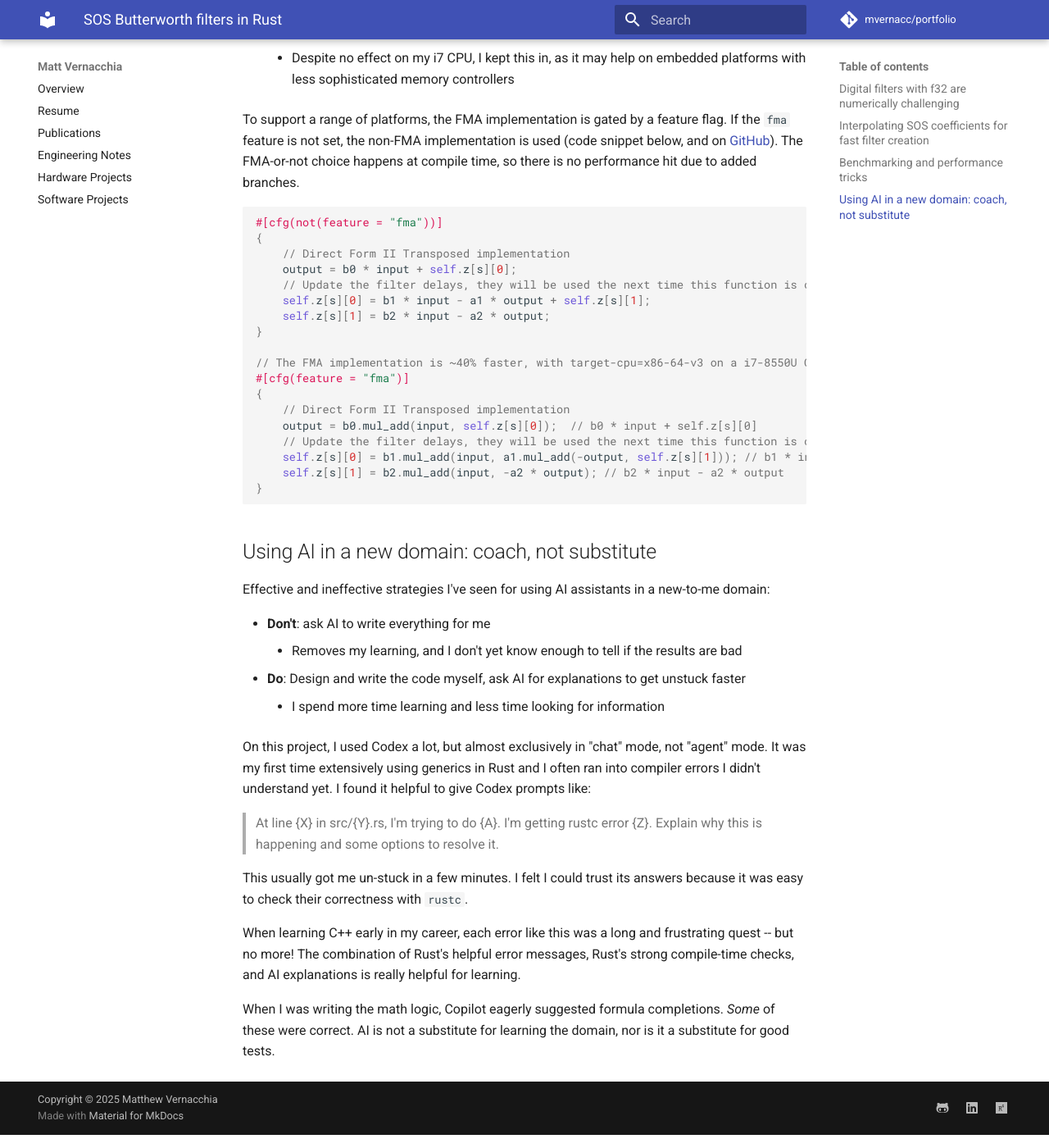
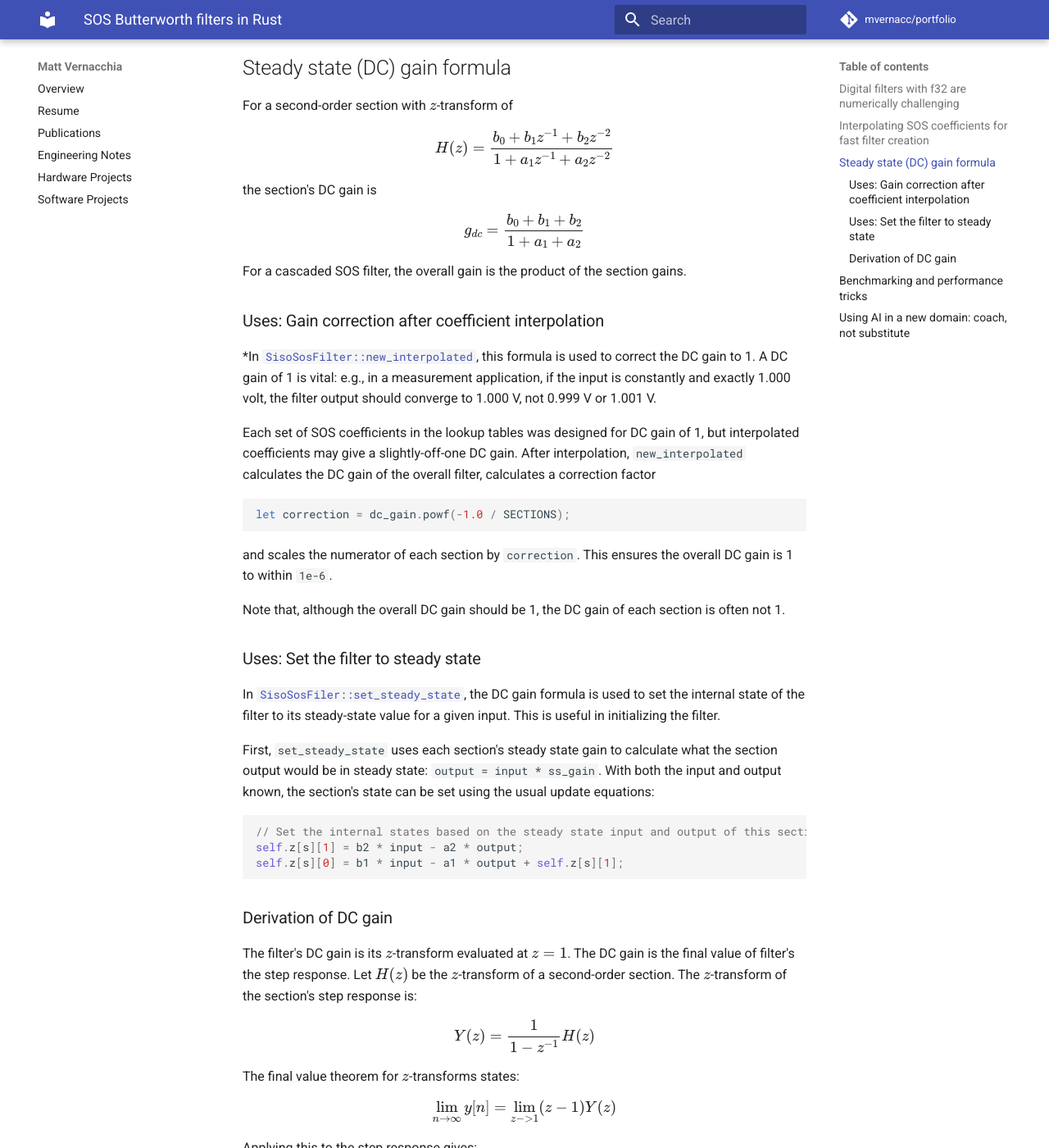
Before and after one commit to mvernacc/portfolio, an MkDocs documentation site: the page built from docs/engineering_notes/filters_sos_in_rust.md, in a window 1280 px wide and 1400 px high, scrolled down 3489 px. Shown: the whole window at 82% size. Built offline with MkDocs 1.6.1 and Material for MkDocs 9.7.7, drawn with Linux system fonts in a browser that asks for light colours; formulas are drawn with MathJax 3; comment, search, counter and statistics services are not loaded; some of the changed text lies outside the part shown.

Commit message:
james's edits

````diff
--- a/docs/engineering_notes/filters_sos_in_rust.md
+++ b/docs/engineering_notes/filters_sos_in_rust.md
@@ -9,7 +9,10 @@ My new `flaw::sos` module provides:
 
 - Implementation of cascaded second-order sections: [`sos::SisoSosFilter`](https://github.com/jlogan03/flaw/blob/8629571642d2e20f0b8e069e65636c3f0b7bd4ed/flaw/src/sos/mod.rs#L23)
     - Generic over float type (`f32`, `f64`) and number of sections (filter order is up to 2x sections)
-    - Update equation for efficiency and low numerical error: [Transposed Direct Form II](https://en.wikipedia.org/wiki/Digital_biquad_filter#Transposed_direct_form_2)
+    - Designed for efficiency and low numerical error:
+        - Update uses 9 float operations per section
+        - Storage is 7 floats per section (2 delays + 5 coefficients)
+        - Each stage uses [Transposed Direct Form II](https://en.wikipedia.org/wiki/Digital_biquad_filter#Transposed_direct_form_2)
     - FMA and non-FMA implementations, configured by the crate's existing `fma` feature
 - Functions to generate SOS Butterworth low-pass filters for a given cutoff frequency: `sos::{` [`butter2`](https://github.com/jlogan03/flaw/blob/8629571642d2e20f0b8e069e65636c3f0b7bd4ed/flaw/src/sos/tables/butter2.rs#L55), [`butter4`](https://github.com/jlogan03/flaw/blob/8629571642d2e20f0b8e069e65636c3f0b7bd4ed/flaw/src/sos/tables/butter4.rs#L62), [`butter6`](https://github.com/jlogan03/flaw/blob/8629571642d2e20f0b8e069e65636c3f0b7bd4ed/flaw/src/sos/tables/butter6.rs#L69) `}`
     - Provides orders 2, 4, and 6 for `f32` and `f64`
@@ -30,32 +33,41 @@ loop {
 }
 ```
 
-This was my first time developing for an embedded platform in Rust, and my first time making extensive use of generics in Rust. Below are my reflections. Thanks to `flaw`'s maintainer, [James Logan](https://jlogan.dev/), for helping me with this project!
+Below are my reflections on the project. Thanks to `flaw`'s maintainer, [James Logan](https://jlogan.dev/), for helping me with this!
 
 ## Digital filters with `f32` are numerically challenging
 
 One target of `flaw` is embedded platforms where 64-bit float operations are slow or unavailable.
 Thus, `flaw::sos` needs to support filters using `f32`.
 
-The precision of `f32` is only ~7 decimal digits.
+The resolution of `f32` is [only ~7 decimal digits](https://doc.rust-lang.org/std/primitive.f32.html#associatedconstant.EPSILON).
 A `f32`-based filter will have rounding errors if it adds together numbers more than a few orders of magnitude apart.
-Unfortunately, [IIR](https://en.wikipedia.org/wiki/Infinite_impulse_response) digital filters can have a large range of coefficient magnitudes, particularly at low cutoff ratio (cutoff frequency / sample frequency) for low-pass filters.
+Unfortunately, [infinite impulse response (IIR)](https://en.wikipedia.org/wiki/Infinite_impulse_response) digital filters can have a large range of coefficient magnitudes, particularly at low cutoff ratio (cutoff frequency / sample frequency) for low-pass filters.
 
 <figure>
     <img src="../../assets/images/engineering_notes/filters_sos_in_rust/b0_vs_cutoff.png" width=100%>
     <figcaption>The large range of filter coefficient magnitudes presents a challenge for 32-bit floats.</figcaption>
 </figure>
 
-SOS was chosen to address these numerical issues.
-The same digital filter can be represented in different forms, and these have different robustness to numerical issues.
-The SOS form, particularly Transposed Direct Form II, is regarded to be more numerically robust.
+An SOS form was chosen to improve numerical issues.
+The same digital filter can be realized in different forms, and these have different robustness to numerical issues. Common forms include:
+
+- The four direct forms: Direct I, Direct II, Transposed Direct I, and Transposed Direct II ([math reference](https://www.dsprelated.com/freebooks/filters/Implementation_Structures_Recursive_Digital.html))
+    - Transposed Direct II is most numerically robust
+    - All are susceptible to numerical instabilities, particularly for higher-order filters
+- State space ([math reference](https://www.dsprelated.com/freebooks/filters/State_Space_Realization.html))
+    - A modified state space form was used in the existing [`flaw::SisoIirFilter`](https://github.com/jlogan03/flaw/blob/8629571642d2e20f0b8e069e65636c3f0b7bd4ed/flaw/src/iir.rs#L13)
+- Cascaded second-order sections (SOS) ([math reference](https://en.wikipedia.org/wiki/Digital_biquad_filter))
+
+The SOS form is more numerically robust for filters of order > 2.
 SOS divides a higher-order filter into a cascade of second-order sections.
 Within each section, it tends to add values of similar magnitude, reducing rounding errors.
+In `flaw::sos::SisoSosFilter`, each section is realized in the numericall-robust Transposed Direct II form.
 
 Even with SOS, low-pass Butterworth filters have numerical problems for cutoff ratios that are too low.
 `flaw::sos`'s `butter` methods protect users from creating bad filters by returning `Err` if `cutoff_ratio` is below a minimum value.
 The minimum values are tabulated for each combination of filter order and float precision.
-Tests ensure that each filter has a DC gain of 1.0 ± 1e-4 at the minimum cutoff ratio (numerical issues manifest as the DC gain departing from 1).
+Tests ensure that each filter has a DC gain of 1.0 ± 1e-4 at the minimum cutoff ratio (numerical issues manifest as the DC gain departs from 1).
 
 ## Interpolating SOS coefficients for fast filter creation
 
@@ -72,6 +84,85 @@ The `flaw` maintainer (James) developed this approach, and I extended it to SOS
 To generate the lookup tables, a Python script calls `scipy.signal.butter` to calculate the SOS coefficients, and then writes them to a `.rs` file as a static array. This happens once, before the crate is published.
 At compile time, the lookup tables are compiled into the Rust binary.
 If link-time optimization is enabled, the user's binary will only contain the lookup table(s) their code actually uses.
+
+## Steady state (DC) gain formula
+
+For a second-order section with $z$-transform of
+
+$$
+H(z) = \frac{b_0 + b_1 z^{-1} + b_2 z^{-2}}{1 + a_1 z^{-1} + a_2 z^{-2}}
+$$
+
+the section's DC gain is
+
+$$
+g_{dc} = \frac{b_0 + b_1 + b_2}{1 + a_1 + a_2}
+$$
+
+For a cascaded SOS filter, the overall gain is the product of the section gains.
+
+### Uses: Gain correction after coefficient interpolation
+
+*In [`SisoSosFilter::new_interpolated`](https://github.com/jlogan03/flaw/blob/8629571642d2e20f0b8e069e65636c3f0b7bd4ed/flaw/src/sos/mod.rs#L169), this formula is used to correct the DC gain to 1.
+A DC gain of 1 is vital:
+e.g., in a measurement application, if the input is constantly and exactly 1.000 volt, the filter output should converge to 1.000 V, not 0.999 V or 1.001 V.
+
+Each set of SOS coefficients in the lookup tables was designed for DC gain of 1, but interpolated coefficients may give a slightly-off-one DC gain.
+After interpolation, `new_interpolated` calculates the DC gain of the overall filter, calculates a correction factor
+
+```rust
+let correction = dc_gain.powf(-1.0 / SECTIONS);
+```
+
+and scales the numerator of each section by `correction`.
+This ensures the overall DC gain is 1 to within `1e-6`.
+
+Note that, although the overall DC gain should be 1, the DC gain of each section is often not 1.
+
+### Uses: Set the filter to steady state
+
+In [`SisoSosFiler::set_steady_state`](https://github.com/jlogan03/flaw/blob/8629571642d2e20f0b8e069e65636c3f0b7bd4ed/flaw/src/sos/mod.rs#L111), the DC gain formula is used to set the internal state of the filter to its steady-state value for a given input.
+This is useful in initializing the filter.
+
+First, `set_steady_state` uses each section's steady state gain to calculate what the section output would be in steady state: `output = input * ss_gain`.
+With both the input and output known, the section's state can be set using the usual update equations:
+
+```rust
+// Set the internal states based on the steady state input and output of this section
+self.z[s][1] = b2 * input - a2 * output;
+self.z[s][0] = b1 * input - a1 * output + self.z[s][1];
+```
+
+### Derivation of DC gain
+
+The filter's DC gain is its $z$-transform evaluated at $z = 1$.
+The DC gain is the final value of filter's the step response.
+Let $H(z)$ be the $z$-transform of a second-order section.
+The $z$-transform of the section's step response is:
+
+$$
+Y(z) = \frac{1}{1 - z^{-1}} H(z)
+$$
+
+The final value theorem for $z$-transforms states:
+
+$$
+\lim_{n \rightarrow \infty} y[n] = \lim_{z->1} (z - 1) Y(z)
+$$
+
+Applying this to the step response gives:
+
+$$
+\lim_{n \rightarrow \infty} y[n] = \lim_{z \rightarrow 1} \frac{z - 1}{1 - z^{-1}} H(z)
+$$
+
+The limit of the first term is 1, so we have:
+
+$$
+\lim_{n \rightarrow \infty} y[n] = H(1)
+$$
+assuming that $H(z)$ is stable so the limit exists.
+See [the list of z-transform properties](https://en.wikipedia.org/wiki/Z-transform#Properties) for more information.
 
 ## Benchmarking and performance tricks
 
@@ -122,7 +213,7 @@ Effective and ineffective strategies I've seen for using AI assistants in a new-
     - I spend more time learning and less time looking for information
 
 On this project, I used Codex a lot, but almost exclusively in "chat" mode, not "agent" mode.
-It was my first time extensively using generics in Rust and I often ran into compiler errors I didn't understand yet.
+It was my first time extensively using generics in Rust and I often ran into compiler errors I didn't yet understand.
 I found it helpful to give Codex prompts like:
 
 > At line {X} in src/{Y}.rs, I'm trying to do {A}. I'm getting rustc error {Z}. Explain why this is happening and some options to resolve it.
````
